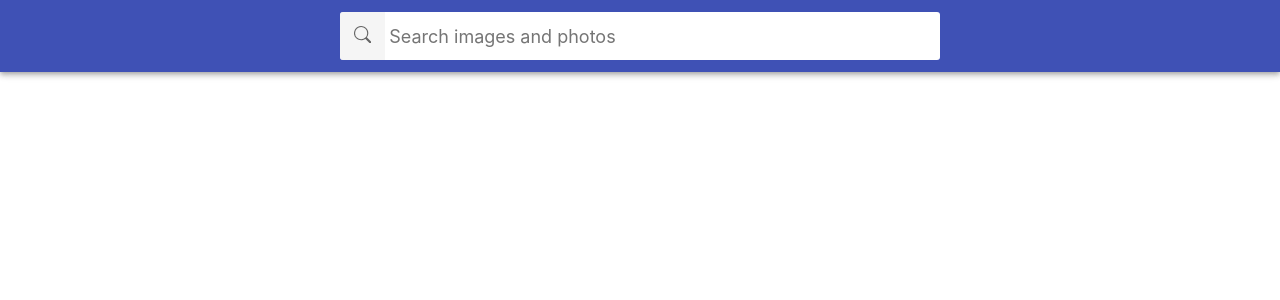
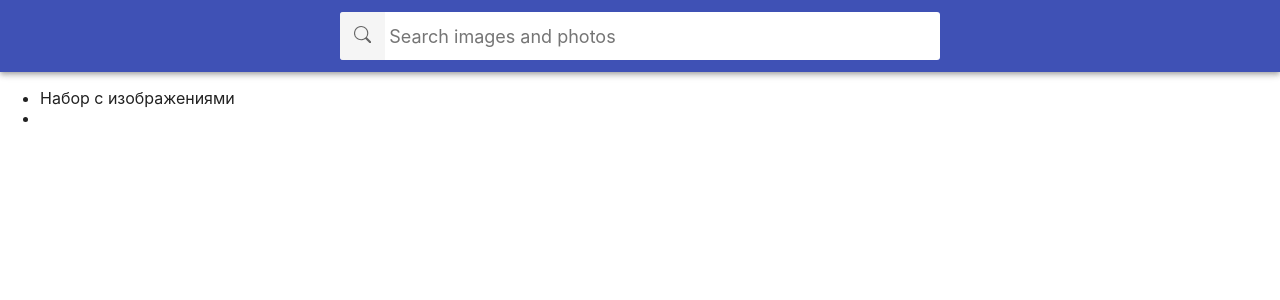
Before and after one commit to Stranger1978/goit-react-hw-03-image-finder, a React (Create React App) app: page / in a window 1280 px wide. Shown: the top 300 px of the page. Built offline with nearby package versions, Linux system fonts and the light colour scheme.

Commit message:
imageGallery

```diff
--- a/package.json
+++ b/package.json
@@ -11,6 +11,7 @@
     "react-dom": "^18.1.0",
     "react-icons": "^4.10.1",
     "react-scripts": "5.0.1",
+    "react-toastify": "^9.1.3",
     "web-vitals": "^2.1.3"
   },
   "scripts": {
--- a/src/components/App.jsx
+++ b/src/components/App.jsx
@@ -1,17 +1,20 @@
 import React, { Component } from 'react';
-//import Modal from './Modal';
+import { ToastContainer } from 'react-toastify';
+import Modal from './Modal';
 import Searchbar from './Searcbar';
+import ImageGallery from './ImageGallery';
+import 'react-toastify/dist/ReactToastify.css';
 
 
 export class App extends Component {
   state = {
-    showModal: true,
+    ShowModal: false,
     SearchValue: '',
   }
 
   toggleModal = () => {
-    this.setState(({ showModal }) => ({
-      showModal: !showModal,
+    this.setState(({ ShowModal }) => ({
+      ShowModal: !ShowModal,
     }))
    }
 
@@ -19,10 +22,14 @@ onSubmitForm = Value => {
   this.setState({ SearchValue: Value });
 };
   render() {
-   // const { showModal } = this.state;
+    //const { ShowModal } = this.state;
     return (
-      <Searchbar onSubmit={this.onSubmitForm} />
-      //showModal && <Modal onClose={this.toggleModal} />
-    )
+      <>
+        <Searchbar onSubmit={this.onSubmitForm} />
+        {this.state.ShowModal && <Modal onClose={this.toggleModal} />}
+        <ImageGallery SearchValue={this.state.SearchValue} />
+        <ToastContainer onClose={3000} />
+      </>
+    );
   }
 }
--- /dev/null
+++ b/src/components/ImageGallery/ImageGallery.jsx
@@ -0,0 +1,20 @@
+import React, { Component } from 'react';
+
+
+export default class ImageGallery extends Component {
+
+    componentDidUpdate(prevProps, prevState) {
+        if (prevProps.SearchValue !== this.props.SearchValue) {
+            console.log(prevProps.SearchValue);
+            console.log(this.props.SearchValue);
+        }
+    }
+    render() {
+        return (
+        <ul className="gallery">
+            <li> Набор с изображениями</li>
+            <li></li>
+        </ul>
+        )
+    }
+};
--- a/src/components/ImageGallery/index.js
+++ b/src/components/ImageGallery/index.js
@@ -1 +1 @@
-export { default } from './ImageGalery';
+export { default } from './ImageGallery';
--- a/src/components/Searcbar/Searchbar.jsx
+++ b/src/components/Searcbar/Searchbar.jsx
@@ -1,6 +1,7 @@
 import React, { Component } from 'react';
 import Style from './Searchbar.module.css';
-import { BsSearch } from "react-icons/bs";
+import { BsSearch } from 'react-icons/bs';
+import { toast } from 'react-toastify';
 
 
 export default class Searchbar extends Component {
@@ -15,8 +16,12 @@ export default class Searchbar extends Component {
   };
 
     handleSubmit = e => {
-    e.preventDefault();
-    const { SearchValue } = this.state;
+      e.preventDefault();
+      const { SearchValue } = this.state;
+      if (SearchValue.trim() === '') {
+        return toast.warn('Enter any data for searh');
+      }
+
     this.props.onSubmit(SearchValue);
     this.reset();
     };
```
Also changed, not shown: src/components/ImageGallery/ImageGalery.jsx (deleted, +0 -11 lines), 1 other file (tests, documents, lock files or other folders).
